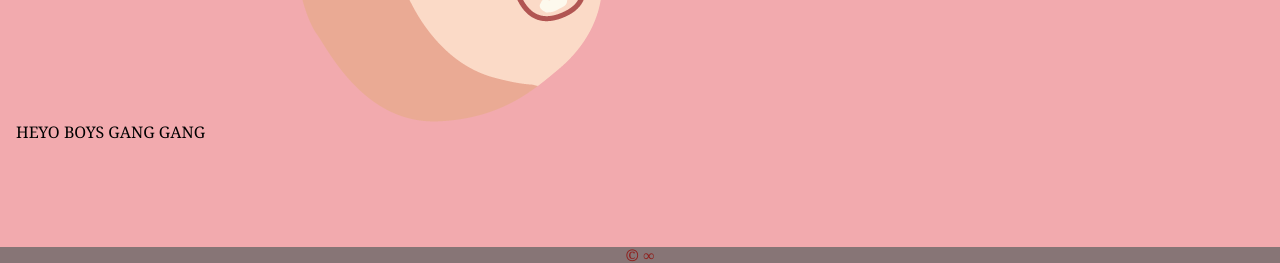
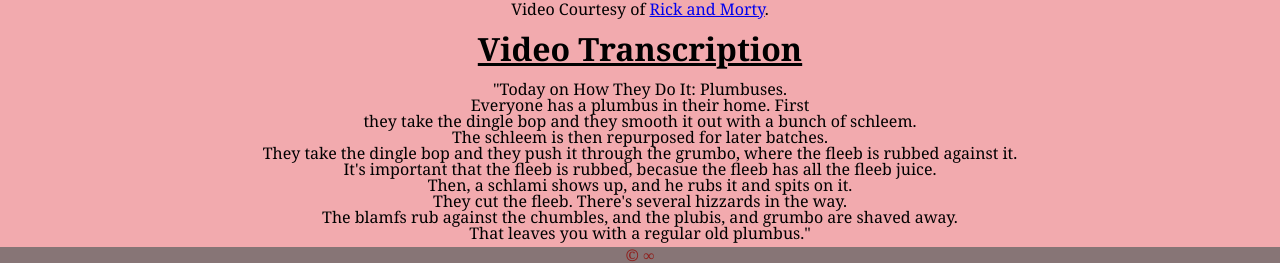
Before and after one commit to dvicklund/csci, a PHP site: page /howitsmade.html in a window 1280 px wide. Shown: the part 537-800 px from the top of the page. Run offline with PHP 8.4, Linux system fonts and the light colour scheme.

Commit message:
Added Video Folder with How I'ts Made mp4 and ogg. Edited How It's Made page to include video and transcription. Edited CSS added H3 and .center class. Added my very own Leonardo Da Vinci esque diagram of plumbus into image folder.

```diff
--- a/howitsmade.html
+++ b/howitsmade.html
@@ -29,8 +29,33 @@
     </nav>
 
     <main>
-      <img src="images/plumbus_transparent.png" alt="plumbus">
-      <p>HEYO BOYS GANG GANG</p>
+
+    <div style="text-align: center;">
+      <h3><u>Here's an episode of "How They Do It" explaining the creation of the Plumbus!</u></h3><br>
+
+      <iframe class="video" src="https://www.youtube.com/embed/eMJk4y9NGvE" width="60%" height="400" marginwidth="10">
+      </iframe>
+
+      <p> Video Courtesy of <a href="https://www.rickandmorty.com/">Rick and Morty</a>. </p>
+<br>
+
+      <h3><u>Video Transcription</u></h3>
+<br>
+        <p>"Today on How They Do It: Plumbuses.<br>
+          Everyone has a plumbus in their home. First <br>
+          they take the dingle bop and they smooth it out with a bunch of schleem. <br>
+          The schleem is then repurposed for later batches.<br>
+          They take the dingle bop and they push it through the grumbo, where the fleeb is rubbed against it.<br>
+          It's important that the fleeb is rubbed, becasue the fleeb has all the fleeb juice.<br>
+          Then, a schlami shows up, and he rubs it and spits on it.<br>
+          They cut the fleeb. There's several hizzards in the way.<br>
+          The blamfs rub against the chumbles, and the plubis, and grumbo are shaved away.<br>
+          That leaves you with a regular old plumbus."
+        </p>
+
+
+    </div>
+
     </main>
 
     <footer>
--- a/style.css
+++ b/style.css
@@ -114,3 +114,15 @@ div img{
   height: 250px;
   padding-left: 30em;
 }
+
+h3{
+  font-weight: bold;
+  font-size: 2em;
+}
+
+.center{
+  display:block;
+  margin-left: auto;
+  margin-right: auto;
+  width: 50%;
+}
```
Also changed, not shown: images/PlumbusDiagram.png (added), 2 other files.
